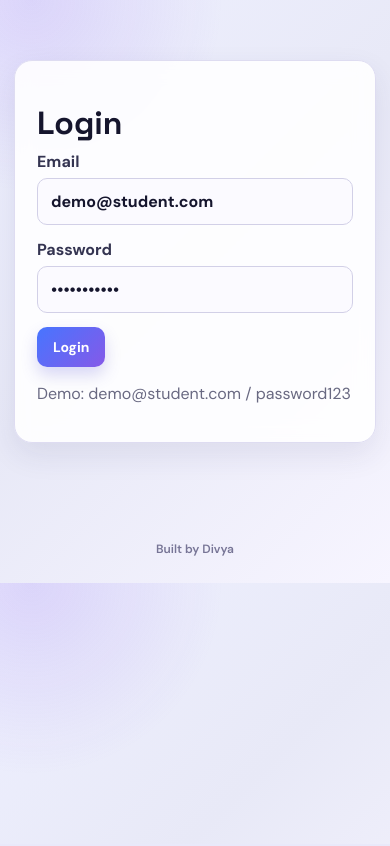
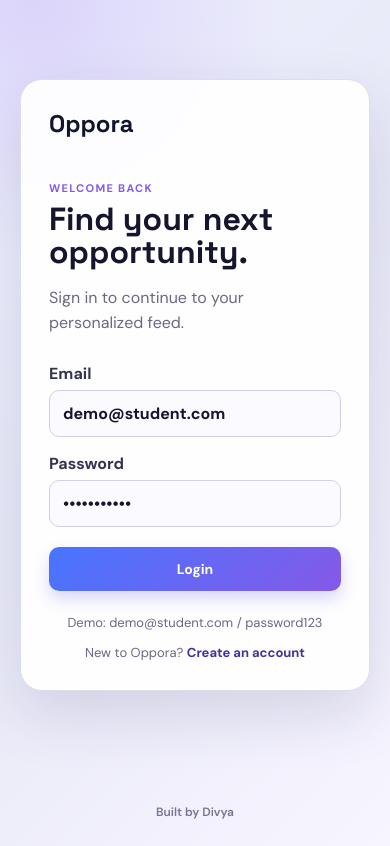
Before and after one commit to Divyareddy8/Oppora, a Next.js app in the folder frontend/: page /login in a window 390 px wide. Built offline with nearby package versions, Linux system fonts and the light colour scheme.

Commit message:
responsive UI update

```diff
--- a/frontend/app/globals.css
+++ b/frontend/app/globals.css
@@ -50,14 +50,14 @@ label { display: block; margin-bottom: 14px; font-weight: 700; color: #343451; }
 .site-footer { padding: 18px 20px 26px; color: #777596; text-align: center; font-size: 12px; font-weight: 600; }
 .feed-header { margin-bottom: 26px; }
 .feed-header p { font-size: 16px; }
-.feed-header { display: flex; justify-content: space-between; align-items: end; gap: 24px; }
+.feed-header { display: flex; justify-content: space-between; align-items: flex-end; gap: 24px; }
 .eyebrow { color: var(--violet); font-size: 11px; font-weight: 800; letter-spacing: .12em; margin: 0 0 8px; }
 .feed-header h1 { margin-top: 0; }
 .profile-link { display: inline-flex; gap: 10px; align-items: center; color: #43349b; font-weight: 800; white-space: nowrap; }
 .profile-link span { font-size: 20px; }
 .feed-layout { display: grid; grid-template-columns: 244px minmax(0, 1fr); gap: 22px; align-items: start; }
 .filter-rail { position: sticky; top: 20px; background: rgba(255, 255, 255, .82); border: 1px solid var(--line); border-radius: 16px; padding: 18px; box-shadow: 0 12px 30px rgba(44, 39, 99, .08); }
-.filter-heading { display: flex; align-items: start; justify-content: space-between; margin-bottom: 20px; }
+.filter-heading { display: flex; align-items: flex-start; justify-content: space-between; margin-bottom: 20px; }
 .filter-heading h3 { margin: 0; font-size: 21px; }
 .filter-heading .eyebrow { margin-bottom: 4px; }
 .text-button { padding: 2px 0; background: none; color: var(--violet); box-shadow: none; font-size: 12px; }
@@ -87,6 +87,17 @@ label { display: block; margin-bottom: 14px; font-weight: 700; color: #343451; }
 .settings-card h2 { margin-top: 0; }
 .settings-note { margin-top: 24px; font-size: 12px; }
 .success { color: #176b4a; background: #e9faf1; border-radius: 10px; padding: 10px 12px; }
+.auth-page { min-height: calc(100svh - 58px); display: grid; place-items: center; padding: 32px 20px 48px; }
+.auth-card { width: min(100%, 480px); padding: clamp(28px, 6vw, 52px); background: rgba(255,255,255,.94); border: 1px solid var(--line); border-radius: 22px; box-shadow: 0 24px 60px rgba(44,39,99,.14); }
+.auth-brand { display: inline-block; color: var(--navy); font: 700 24px "Space Grotesk", sans-serif; margin-bottom: 42px; }
+.auth-heading h1 { font-size: clamp(2rem, 7vw, 3.2rem); margin: 0 0 12px; }
+.auth-heading .muted { line-height: 1.55; margin-bottom: 28px; }
+.auth-card form { display: grid; gap: 2px; }
+.auth-submit { width: 100%; margin-top: 4px; padding: 13px 16px; }
+.auth-demo, .auth-switch { font-size: 13px; line-height: 1.5; text-align: center; }
+.auth-demo { margin: 22px 0 10px; }
+.auth-switch { margin: 0; }
+.auth-switch a { color: #44329b; font-weight: 700; }
 @media(max-width: 650px) { .settings-layout { grid-template-columns: 1fr; } .workspace-tabs { flex-direction: column; } }
 @media(max-width: 850px) { .feed-layout { grid-template-columns: 210px minmax(0, 1fr); gap: 14px; } .feed-results .grid { grid-template-columns: 1fr; } }
-@media(max-width: 650px) { .row { grid-template-columns: 1fr; } .container { padding: 20px 14px 40px; } nav { border-radius: 14px; } .hero { padding: 48px 24px; min-height: 420px; } .hero-actions { flex-direction: column; align-items: stretch; } .feed-header { align-items: start; flex-direction: column; gap: 8px; } .feed-layout { grid-template-columns: 1fr; } .filter-rail { position: static; } .segmented { grid-template-columns: repeat(3, 1fr); } .segmented button { text-align: center; padding: 8px 4px; } .results-bar { align-items: start; flex-direction: column; gap: 4px; } }
+@media(max-width: 650px) { .row { grid-template-columns: 1fr; } .container { padding: 20px 14px 40px; } nav { border-radius: 14px; } .hero { padding: 48px 24px; min-height: 420px; } .hero-actions { flex-direction: column; align-items: stretch; } .feed-header { align-items: flex-start; flex-direction: column; gap: 8px; } .feed-layout { grid-template-columns: 1fr; } .filter-rail { position: static; } .segmented { grid-template-columns: repeat(3, 1fr); } .segmented button { text-align: center; padding: 8px 4px; } .results-bar { align-items: flex-start; flex-direction: column; gap: 4px; } }
--- a/frontend/app/login/page.tsx
+++ b/frontend/app/login/page.tsx
@@ -25,17 +25,19 @@ export default function Login() {
   }
 
   return (
-    <main className="container">
-      <div className="card" style={{maxWidth:450, margin:"40px auto"}}>
-        <h1>Login</h1>
+    <main className="auth-page">
+      <section className="auth-card">
+        <a className="auth-brand" href="/">Oppora</a>
+        <div className="auth-heading"><p className="eyebrow">WELCOME BACK</p><h1>Find your next opportunity.</h1><p className="muted">Sign in to continue to your personalized feed.</p></div>
         <form onSubmit={submit}>
-          <label>Email<input value={email} onChange={e=>setEmail(e.target.value)} /></label>
-          <label>Password<input type="password" value={password} onChange={e=>setPassword(e.target.value)} /></label>
+          <label htmlFor="email">Email<input id="email" type="email" autoComplete="email" required value={email} onChange={e=>setEmail(e.target.value)} /></label>
+          <label htmlFor="password">Password<input id="password" type="password" autoComplete="current-password" required value={password} onChange={e=>setPassword(e.target.value)} /></label>
           {error && <p className="error">{error}</p>}
-          <button>Login</button>
+          <button className="auth-submit">Login</button>
         </form>
-        <p className="muted">Demo: demo@student.com / password123</p>
-      </div>
+        <p className="auth-demo muted">Demo: demo@student.com / password123</p>
+        <p className="auth-switch muted">New to Oppora? <a href="/register">Create an account</a></p>
+      </section>
     </main>
   );
 }
```
Also changed, not shown: frontend/app/register/page.tsx (+9 -8 lines), 2 other files (tests, documents, lock files or other folders).
